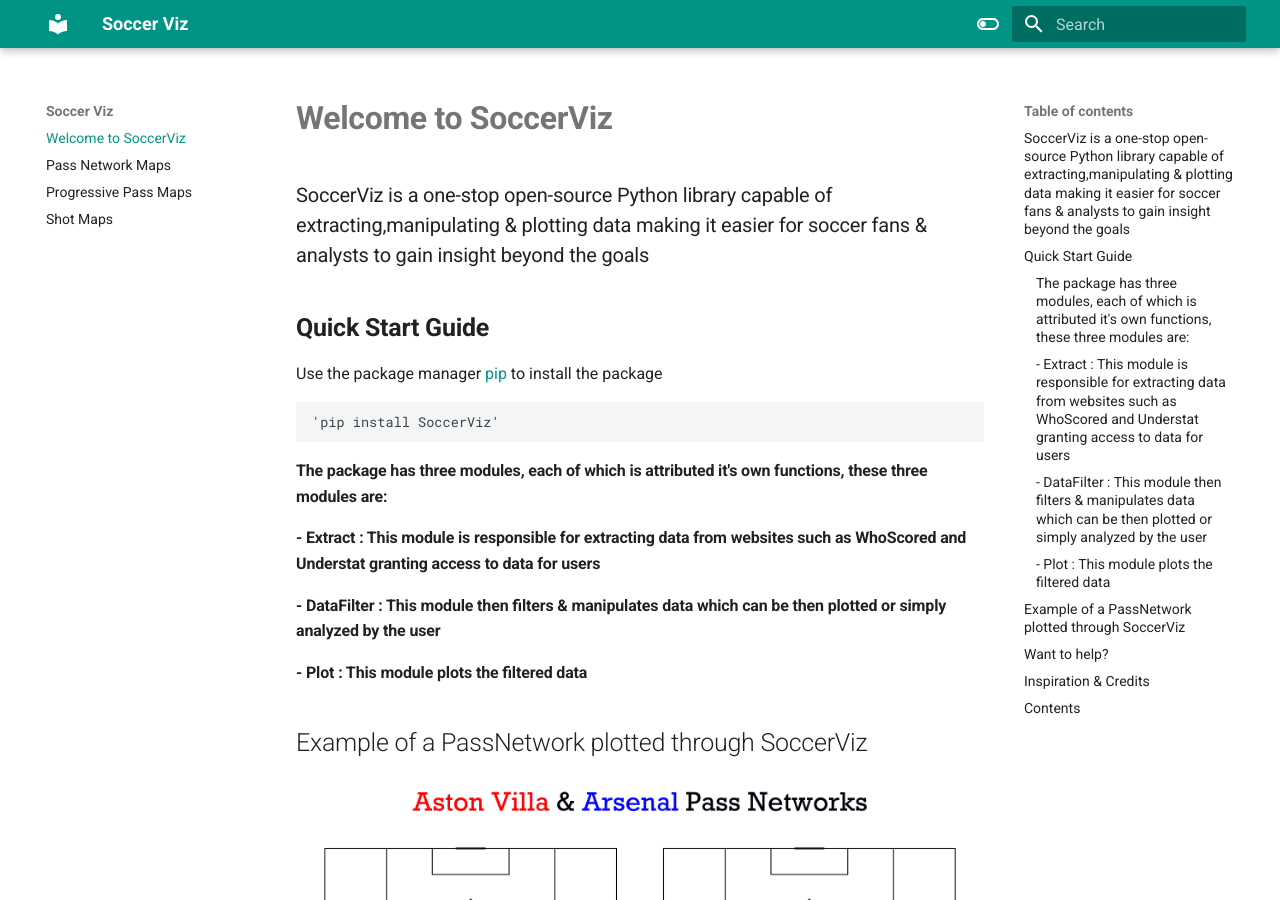
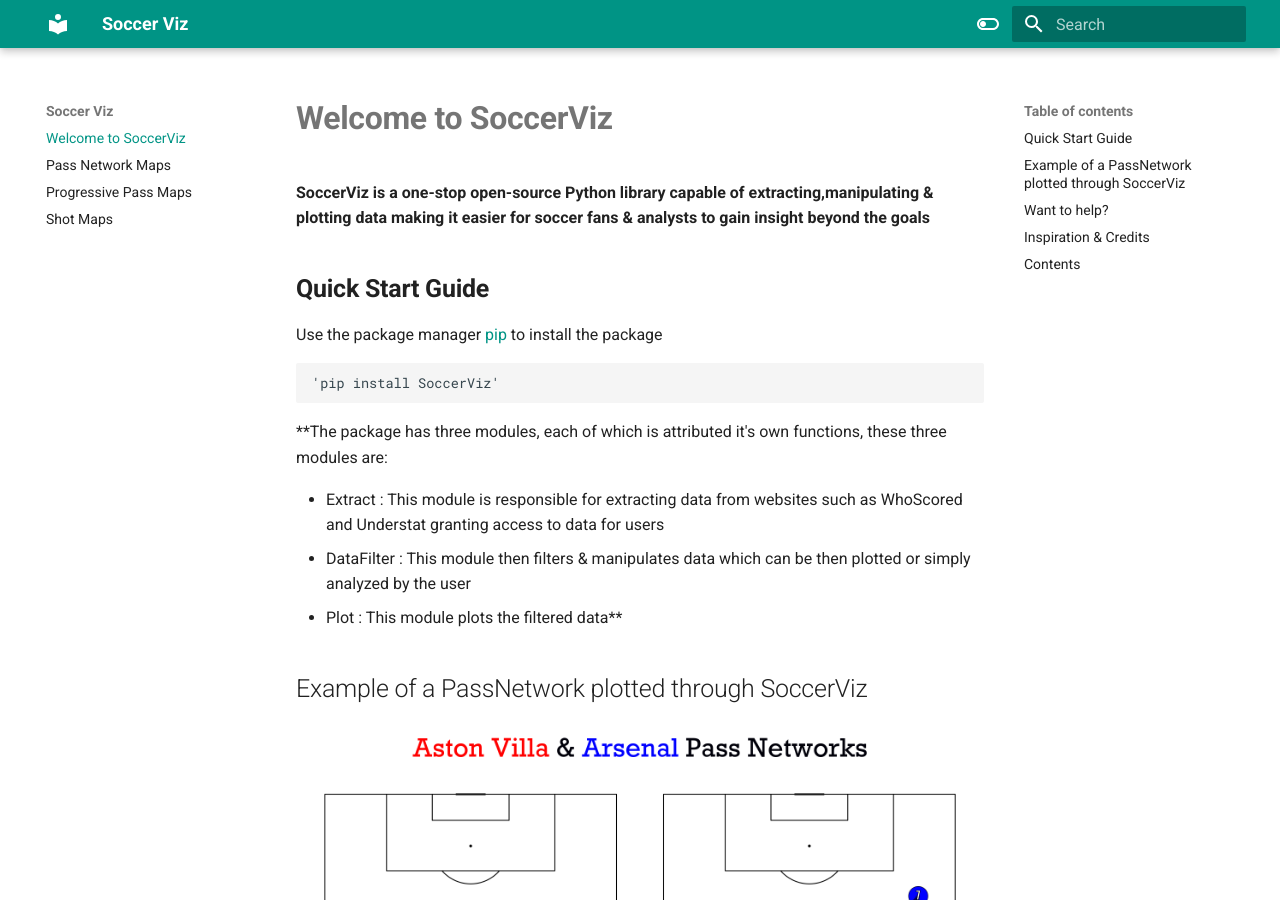
Before and after one commit to athalak13/SoccerViz-Library, an MkDocs documentation site: the page built from docs/index.md, in a window 1280 px wide and 900 px high. Built offline with MkDocs 1.6.1 and Material for MkDocs 9.7.7, drawn with Linux system fonts in a browser that asks for light colours.

Commit message:
Upadted Docs2

```diff
--- a/docs/index.md
+++ b/docs/index.md
@@ -1,6 +1,6 @@
 #  **Welcome to SoccerViz**
 
-### SoccerViz is a one-stop open-source Python library capable of extracting,manipulating & plotting data making it easier for soccer fans & analysts to gain insight beyond the goals
+**SoccerViz is a one-stop open-source Python library capable of extracting,manipulating & plotting data making it easier for soccer fans & analysts to gain insight beyond the goals**
 
 ## **Quick Start Guide**
 
@@ -8,11 +8,11 @@
 
     'pip install SoccerViz'
 
-#### The package has three modules, each of which is attributed it's own functions, these three modules are:
+**The package has three modules, each of which is attributed it's own functions, these three modules are:
 
-#### - Extract : This module is responsible for extracting data from websites such as WhoScored and Understat granting access to data for users
-#### - DataFilter : This module then filters & manipulates data which can be then plotted or simply analyzed by the user
-#### - Plot : This module plots the filtered data
+ - Extract : This module is responsible for extracting data from websites such as WhoScored and Understat granting access to data for users
+ - DataFilter : This module then filters & manipulates data which can be then plotted or simply analyzed by the user
+ - Plot : This module plots the filtered data**
 
 ## Example of a PassNetwork plotted through SoccerViz
 
```
Also changed, not shown: docs/Pass Network Map.md (+1 -1 lines), docs/Shot Map.md (+1 -1 lines).
